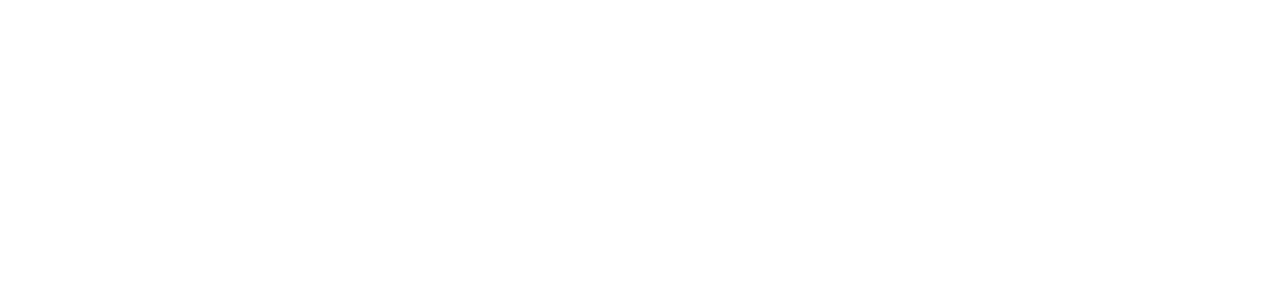
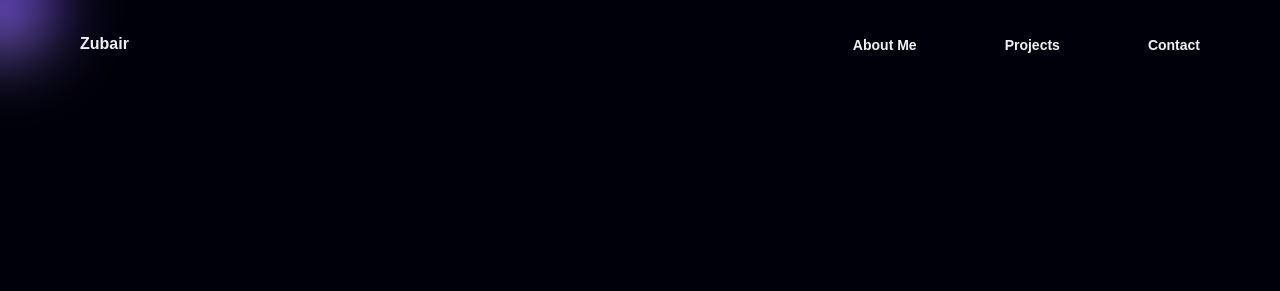
Before and after one commit to ZubairSanaullah/zubi-portfolio, a plain HTML site: page index.html in a window 1280 px wide. Drawn offline with nearby package versions, Linux system fonts and the light colour scheme; a web font is replaced by a local one.

Commit message:
changing

```diff
--- a/assets/css/styles.css
+++ b/assets/css/styles.css
@@ -23,6 +23,12 @@
   --first-color-alt: hsl(var(--hue), 80%, 56%);
   --first-color-alt-2: hsl(var(--hue), 60%, 56%);
   --first-color-light: hsl(var(--hue), 60%, 74%);
+
+  --color-1: hsl(47, 76%, 56%);
+  --color-2: hsl(137, 76%, 56%);
+  --color-3: hsl(227, 76%, 56%);
+  --color-4: hsl(317, 76%, 56%);
+
   --title-color: hsl(240, 8%, 95%);
   --text-color: hsl(240, 8%, 70%);
   --text-color-light: hsl(240, 8%, 50%);
@@ -38,9 +44,9 @@
   --h1-font-size: 1.5rem;
   --h2-font-size: 1.25rem;
   --h3-font-size: 1rem;
-  --normal-font-size: .938rem;
-  --small-font-size: .813rem;
-  --smaller-font-size: .75rem;
+  --normal-font-size: 0.938rem;
+  --small-font-size: 0.813rem;
+  --smaller-font-size: 0.75rem;
 
   /*========== Font weight ==========*/
   --font-regular: 400;
@@ -61,8 +67,8 @@
     --h2-font-size: 1.5rem;
     --h3-font-size: 1.25rem;
     --normal-font-size: 1rem;
-    --small-font-size: .875rem;
-    --smaller-font-size: .813rem;
+    --small-font-size: 0.875rem;
+    --smaller-font-size: 0.813rem;
   }
 }
 
@@ -93,7 +99,10 @@
   border: none;
 }
 
-h1, h2, h3, h4 {
+h1,
+h2,
+h3,
+h4 {
   color: var(--title-color);
   font-family: var(--second-font);
   font-weight: var(--font-semi-bold);
@@ -145,81 +154,157 @@
 /*=============== BLOB ===============*/
 /* Blob animate */
 
+.blob-animate {
+  width: 100px;
+  height: 100px;
+  background: linear-gradient(
+    180deg,
+    var(--first-color-alt) 20%,
+    var(--first-color-light) 100%
+  );
+  border-radius: 50%;
+  position: absolute;
+  filter: blur(35px);
+  z-index: -1;
+  animation: animateBlob 5s linear infinite;
+}
+
+@keyframes animateBlob {
+  0% {
+    transform: rotate(0);
+  }
+  100% {
+    transform: rotate(360deg);
+  }
+}
 
 /* Blob */
 
-
 /*=============== CUSTOM CURSOR ===============*/
-
 
 /* Hide the custom cursor */
 
+/*=============== HEADER & NAV ===============*/
+.header {
+  position: fixed;
+  width: 100%;
+  top: 0;
+  left: 0;
+  background: linear-gradient(
+    180deg,
+    var(--body-color) 60%,
+    hsla(240, 100%, 2%, 0) 100%
+  );
+  z-index: var(--z-fixed);
+}
 
-/*=============== HEADER & NAV ===============*/
+.header .blob-animate {
+  top: -3rem;
+  left: -3rem;
+}
 
+.nav {
+  display: flex;
+  justify-content: space-between;
+  /* padding: 1.5rem; */
+  padding-block: 1.5rem;
+}
 
+.nav_logo {
+  font-family: var(--second-font);
+  font-weight: var(--font-semi-bold);
+  color: var(--title-color);
+  align-self: flex-start;
+  transition: color 0.4s;
+}
+
+.nav_logo:hover {
+  color: var(--first-color);
+}
+
+.nav_list {
+  display: flex;
+  flex-direction: column;
+  align-items: flex-end;
+  row-gap: 0.5rem;
+}
+
+.nav_link {
+  color: var(--title-color);
+  font: var(--font-semi-bold) var(--small-font-size) var(--second-font);
+  transition:
+    color 0.4s,
+    text-shadow 0.4s;
+}
+
+.nav_link:hover {
+  color: var(--first-color);
+  text-shadow: 0 8px 16px var(--first-color);
+}
 /* Active link */
-
 
 /*=============== HOME ===============*/
 
-
 /*=============== BUTTON ===============*/
-
 
 /*=============== ABOUT ===============*/
 
-
 /*=============== PROJECTS ===============*/
-
 
 /* Swiper class */
 
-
 /*=============== WORK ===============*/
-
 
 /* Show & hide sections */
 
-
 /* Active tab */
-
 
 /*=============== SERVICES ===============*/
 
-
 /* Hide services info */
-
 
 /* Rotate icon */
 
-
 /*=============== TESTIMONIALS ===============*/
-
 
 /* Infinite scroll animation */
 
-
 /*=============== CONTACT ===============*/
-
 
 /*=============== FOOTER ===============*/
 
-
 /*=============== SCROLL BAR ===============*/
-
 
 /*=============== BREAKPOINTS ===============*/
 /* For small devices */
-
+@media screen and (max-width: 320px) {
+  .container {
+    margin-inline: 1rem;
+  }
+}
 
 /* For medium devices */
 
+/* For large devices */
+@media screen and (min-width: 1150px) {
+  .container {
+    margin-inline: auto;
+  }
 
-/* For large devices */
+  .nav {
+    height: calc(var(--header-height) + 2rem);
+    align-items: center;
+  }
 
+  .nav_logo {
+    align-self: initial;
+  }
 
+  .nav_list {
+    flex-direction: row;
+    column-gap: 5.5rem;
+  }
+}
 /* For 2K resolutions (2048 x 1152, 2048 x 1536) */
 
-
 /* Custom cursor is hidden for mobile devices */
--- a/index.html
+++ b/index.html
@@ -3,7 +3,58 @@
   <head>
     <meta charset="UTF-8" />
     <meta name="viewport" content="width=device-width, initial-scale=1.0" />
-    <title>Portfolio</title>
+    <link
+      rel="shortcut icon"
+      href="assets/img/favicon.png"
+      type="image/x-icon"
+    />
+    <link
+      rel="stylesheet"
+      href="https://cdnjs.cloudflare.com/ajax/libs/remixicon/4.6.0/remixicon.min.css"
+    />
+    <link rel="stylesheet" href="assets/css/swiper-bundle.min.css" />
+    <link rel="stylesheet" href="assets/css/styles.css" />
+    <title>Zubair Sanaullah - Portfolio Website</title>
   </head>
-  <body></body>
+  <body>
+    <!-- Header -->
+    <header class="header" id="header">
+      <div class="blob-animate"></div>
+      <nav class="nav container">
+        <a href="#" class="nav_logo">Zubair</a>
+
+        <div class="nav_menu">
+          <ul class="nav_list">
+            <li>
+              <a href="#about" class="nav_link">About Me</a>
+            </li>
+
+            <li>
+              <a href="#projects" class="nav_link">Projects</a>
+            </li>
+
+            <li>
+              <a href="#contact" class="nav_link">Contact</a>
+            </li>
+          </ul>
+        </div>
+      </nav>
+    </header>
+
+    <!-- Main -->
+    <main class="main">
+      <section class="home section"></section>
+      <section class="about section" id="about"></section>
+      <section class="projects section" id="projects"></section>
+      <section class="work section"></section>
+      <section class="services section"></section>
+      <section class="testimonials section"></section>
+      <section class="contact section" id="contact"></section>
+    </main>
+    <footer class="footer grid"></footer>
+    <script src="assets/js/scrollreveal.min.js"></script>
+    <script src="https://cdn.jsdelivr.net/npm/animejs/lib/anime.iife.min.js"></script>
+    <script src="assets/js/swiper-bundle.min.js"></script>
+    <script src="assets/js/main.js"></script>
+  </body>
 </html>
```
